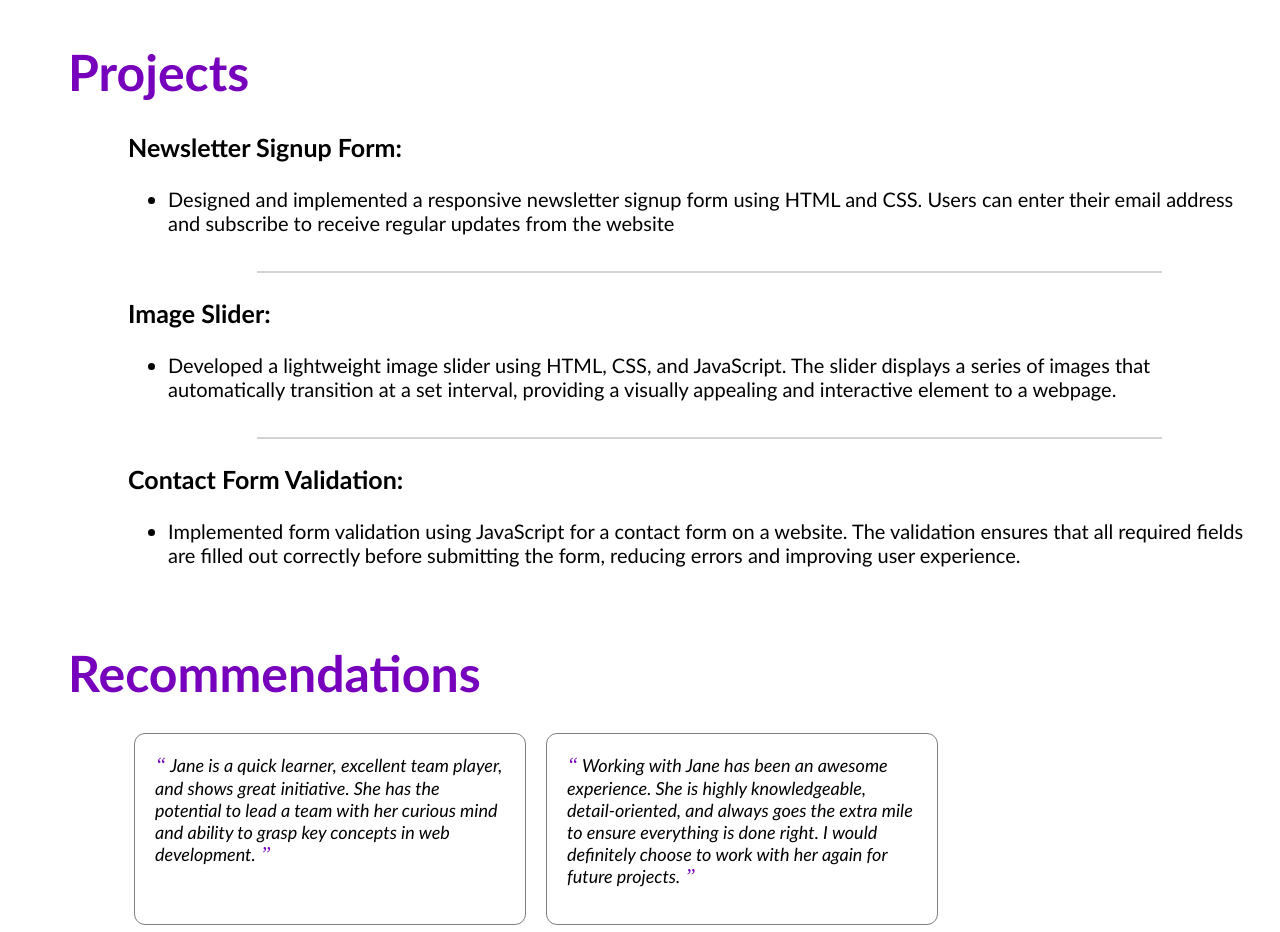
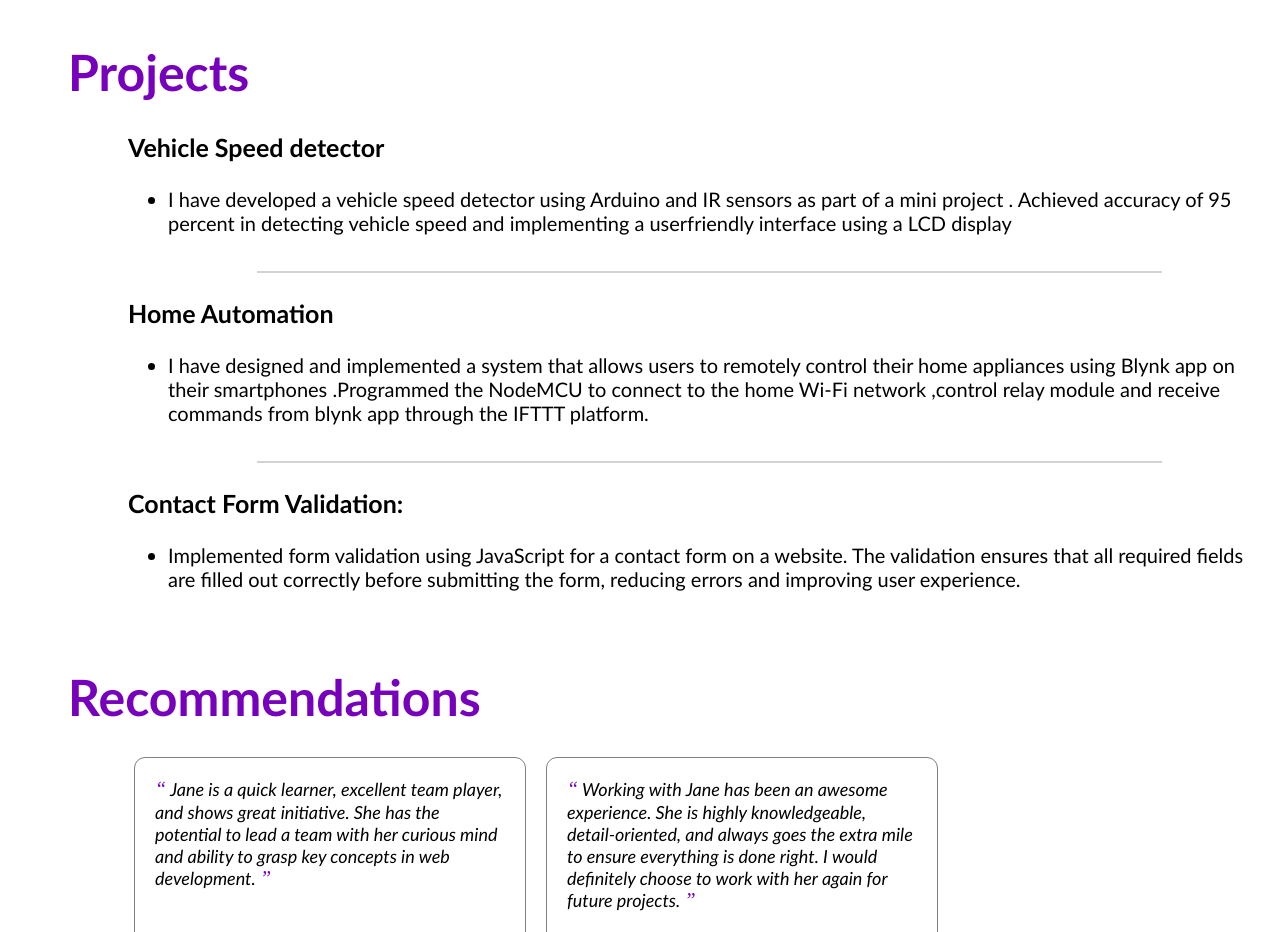
Before and after one commit to murug-anand/cv, a plain HTML site: page index.html in a window 1280 px wide. Shown: the part 900-1832 px from the top of the page. Drawn offline with Linux system fonts and the light colour scheme.

Commit message:
Update index.html

```diff
--- a/index.html
+++ b/index.html
@@ -88,17 +88,21 @@
 
         <div id="projects-container" class="projects-container">
           <div class="project-card">
-            <h3>Newsletter Signup Form:
+            <h3>Vehicle Speed detector
+
             </h3>
             <ul>
-              <li>Designed and implemented a responsive newsletter signup form using HTML and CSS. Users can enter their email address and subscribe to receive regular updates from the website</li>
+              <li>I have developed a vehicle speed detector using Arduino and IR sensors as part of a mini project . Achieved accuracy of 95
+percent in detecting vehicle speed and implementing a userfriendly interface using a LCD display</li>
             </ul>
           </div>
           <hr>
           <div class="project-card">
-            <h3>Image Slider:</h3>
+            <h3>Home Automation</h3>
             <ul>
-              <li>Developed a lightweight image slider using HTML, CSS, and JavaScript. The slider displays a series of images that automatically transition at a set interval, providing a visually appealing and interactive element to a webpage.</li>
+              <li>I have designed and implemented a system that allows users to remotely control their home appliances using Blynk app on
+their smartphones .Programmed the NodeMCU to connect to the home Wi-Fi network ,control relay module and receive
+commands from blynk app through the IFTTT platform.</li>
             </ul>
           </div>
           <hr>
```
